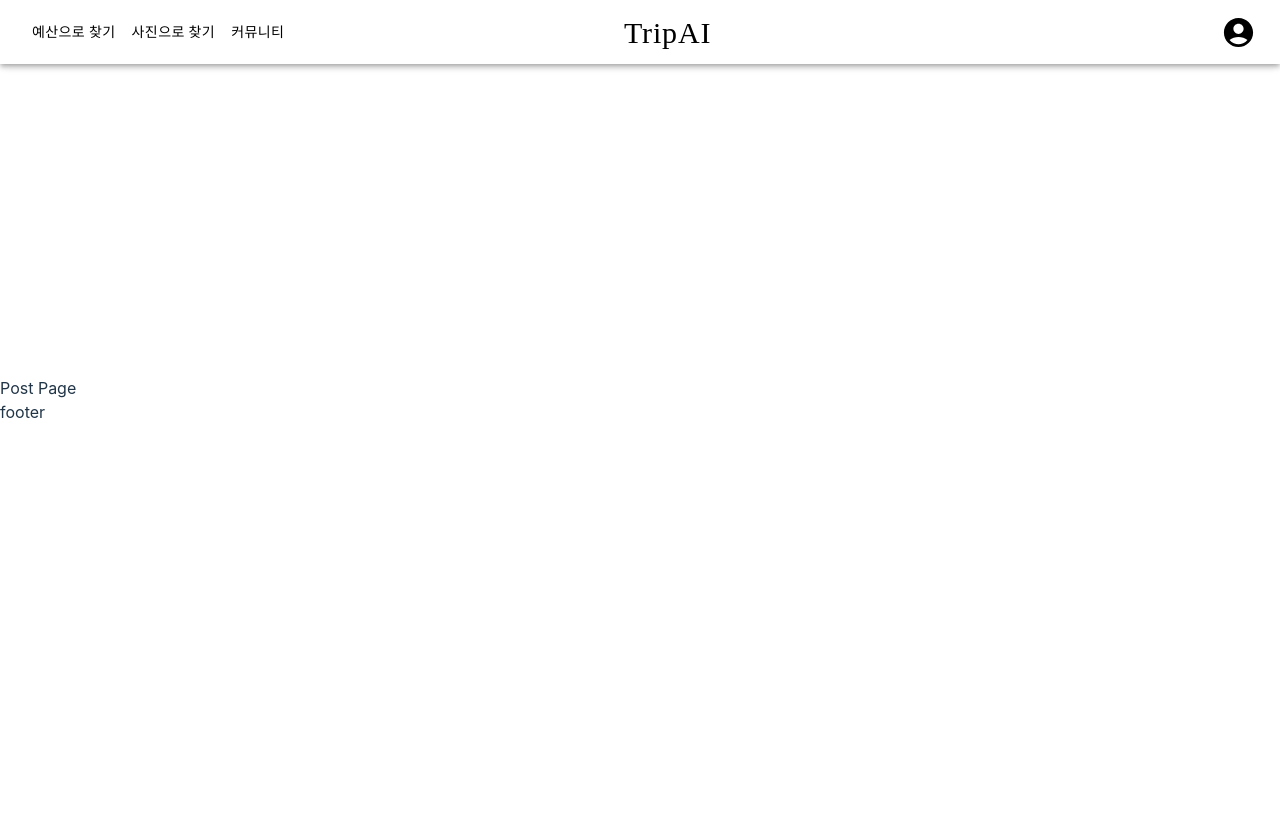
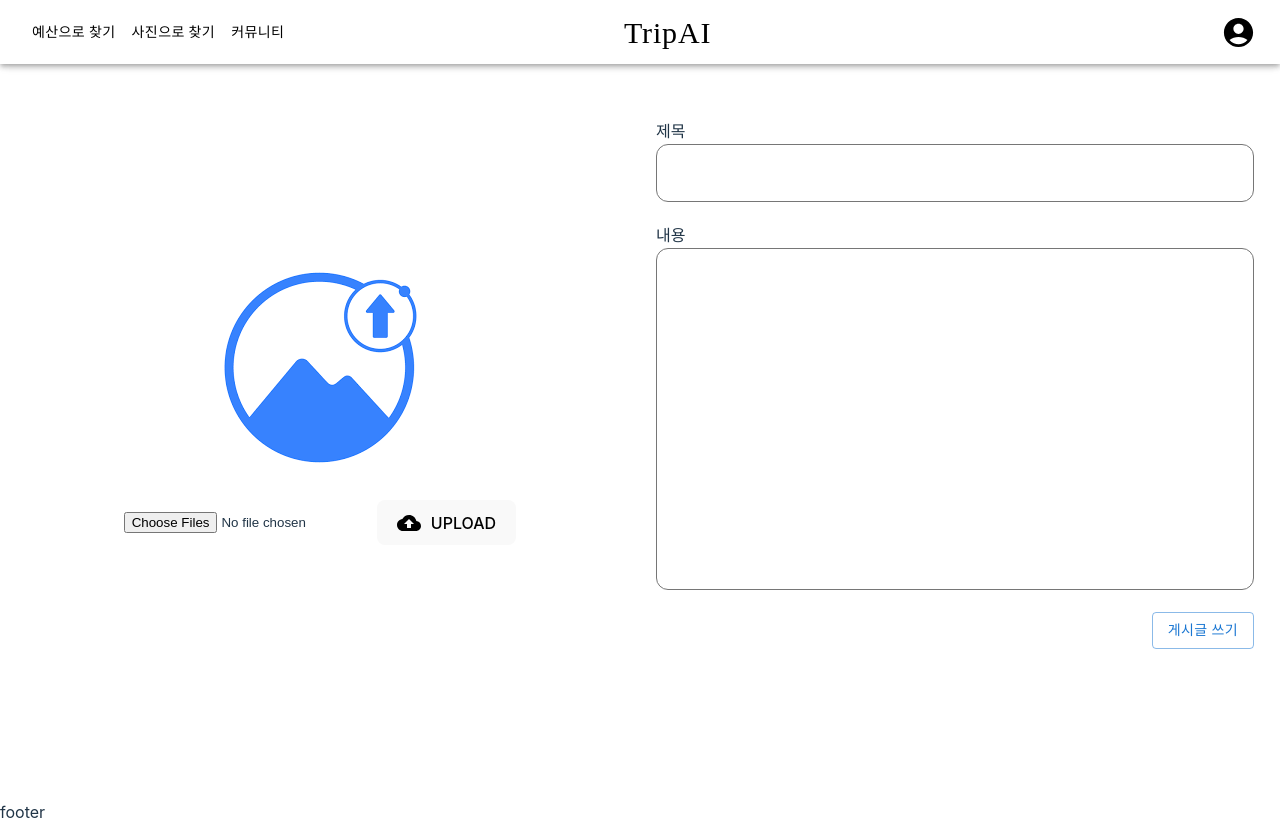
Before and after one commit to Team-TripAI/FE, a React (Vite) app: page /community/post in a window 1280 px wide. Before the commit the page ends 800 px from the top, so only its background shows below. Built offline with nearby package versions, Linux system fonts and the light colour scheme; the HTML template or start-up script is replaced by a standard one.

Commit message:
feat:post article

```diff
--- a/package.json
+++ b/package.json
@@ -24,6 +24,7 @@
         "dayjs": "^1.11.10",
         "react": "^18.2.0",
         "react-dom": "^18.2.0",
+        "react-hook-form": "^7.48.2",
         "react-router-dom": "^6.16.0",
         "recoil": "^0.7.7",
         "recoil-persist": "^5.1.0",
--- a/src/pages/Community/Post.tsx
+++ b/src/pages/Community/Post.tsx
@@ -1,3 +1,103 @@
+import styled from "styled-components";
+import ImageUploader from "../../components/ImageUploader.tsx";
+import { Button, Typography } from "@mui/material";
+import { useForm } from "react-hook-form";
+import { Box } from "@mui/material";
+
+const Wrapper = styled.div`
+  width: 100vw;
+  height: 100vh;
+  display: flex;
+  align-items: center;
+`;
+
+const ImageDiv = styled.div`
+  width: 50%;
+  height: 70%;
+  display: flex;
+  align-items: center;
+`;
+
+const PostDiv = styled.div`
+  width: 50vw;
+  height: 70%;
+  display: flex;
+`;
+
+const TitleInput = styled.textarea`
+  width: 45vw;
+  font-size: large;
+  resize: none;
+  padding: 10px;
+  border-radius: 12px;
+  &:focus {
+    outline: none;
+  }
+`;
+
+const ContentTextarea = styled.textarea`
+  width: 45vw;
+  height: 25vw;
+  font-size: medium;
+  padding: 10px;
+  border-radius: 12px;
+  resize: none;
+  &:focus {
+    outline: none;
+  }
+`;
+
+export function PostForm({
+  onSubmit = async (data) => {
+    await new Promise((r) => setTimeout(r, 1_000));
+    console.log(data);
+  },
+}) {
+  const {
+    register,
+    handleSubmit,
+    // formState: { isSubmitting, isSubmitted, errors },
+  } = useForm();
+  return (
+    <PostDiv>
+      <form onSubmit={handleSubmit(onSubmit)}>
+        <Box sx={{ width: "100%", mx: 2 }}>
+          <Typography>제목</Typography>
+          <TitleInput
+            {...register("title", {
+              required: "제목을 써주세요.",
+            })}
+          />
+        </Box>
+        <Box sx={{ width: "100%", m: 2 }}>
+          <Typography>내용</Typography>
+          <ContentTextarea
+            {...register("content", {
+              required: "내용을 써주세요.",
+              minLength: {
+                value: 10,
+                message: "내용이 너무 짧습니다.",
+              },
+            })}
+          />
+        </Box>
+        <Box sx={{ display: "flex", justifyContent: "flex-end", m: 2 }}>
+          <Button variant="outlined" type="submit">
+            게시글 쓰기
+          </Button>
+        </Box>
+      </form>
+    </PostDiv>
+  );
+}
+
 export default function Post() {
-  return <div>Post Page</div>;
+  return (
+    <Wrapper>
+      <ImageDiv>
+        <ImageUploader />
+      </ImageDiv>
+      <PostForm></PostForm>
+    </Wrapper>
+  );
 }
```
Also changed, not shown: 1 other file (tests, documents, lock files or other folders).
